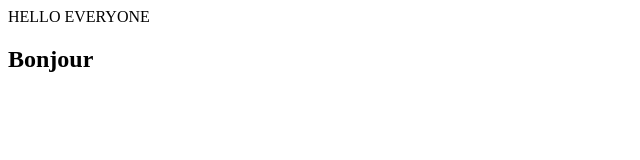
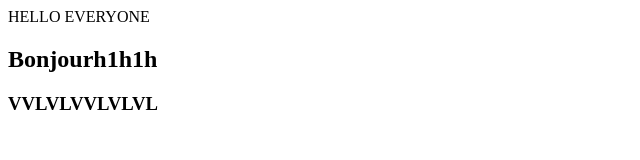
Before and after one commit to quanganh569/test-git, a plain HTML site: page index.html in a window 1280 px wide. Shown: the whole page, without its empty margins (0-640 px from the left). Drawn offline with Linux system fonts and the light colour scheme.

Commit message:
update h3

```diff
--- a/index.html
+++ b/index.html
@@ -1,3 +1,5 @@
 <p>HELLO EVERYONE</p>
 
-<h2>Bonjour</h2>
+<h2>Bonjourh1h1h</h2>
+
+<h3>VVLVLVVLVLVL</h3>
```
